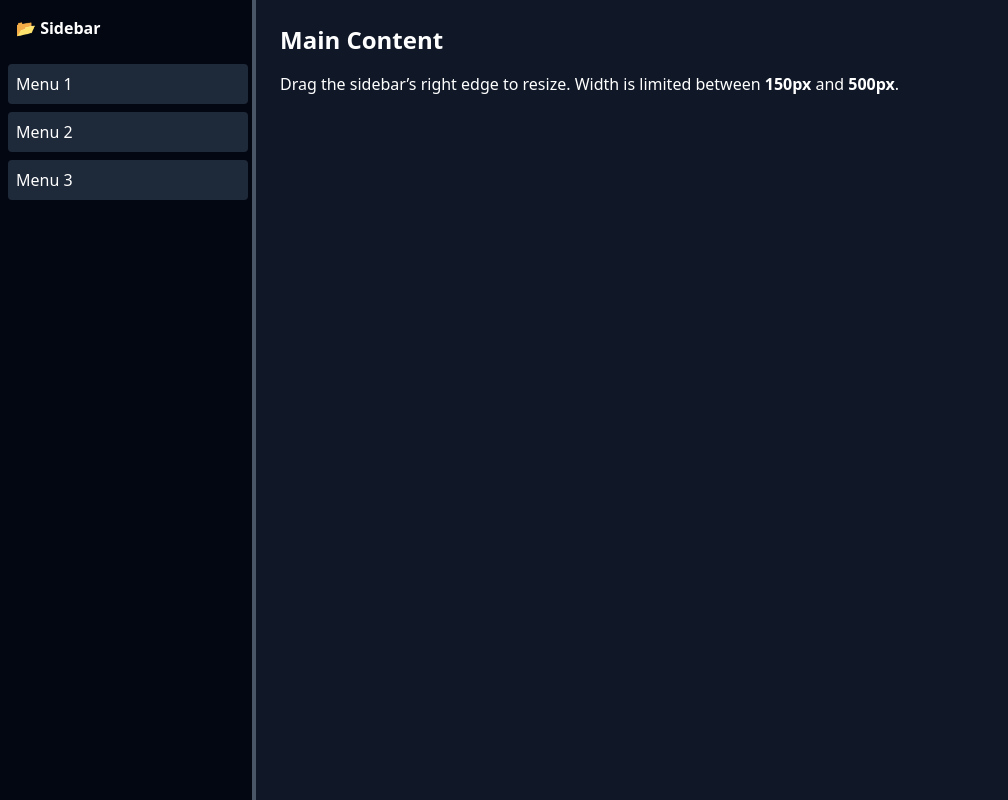
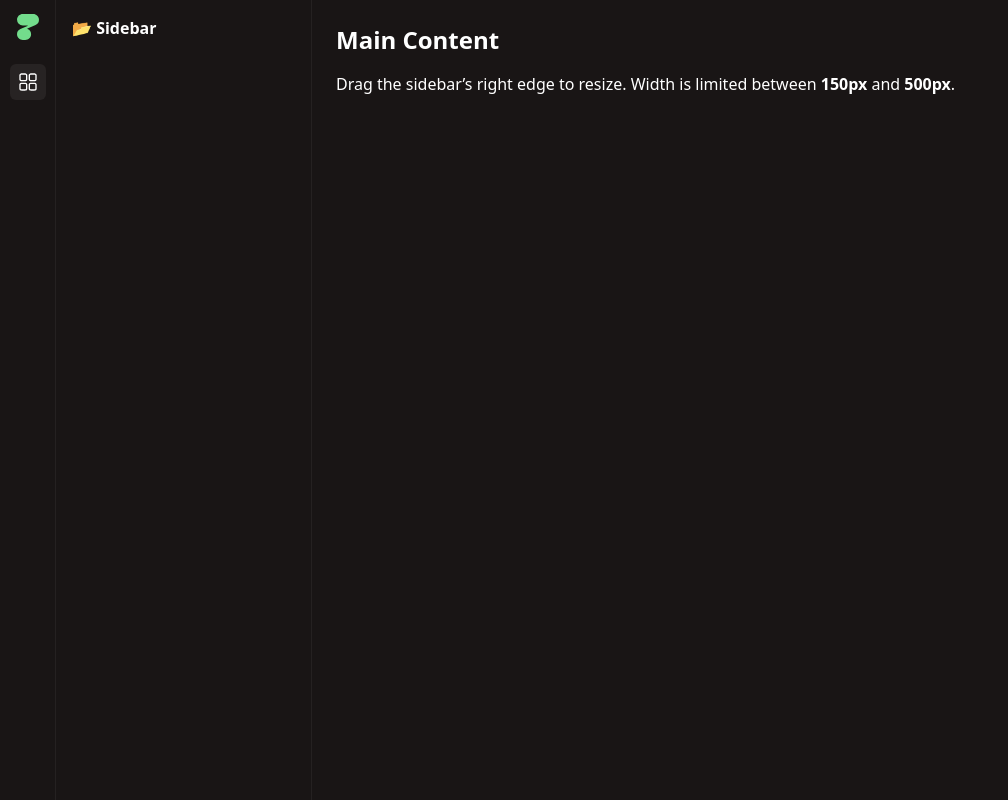
Before and after one commit to Asionsolver/react-interview, a React (Vite) app: page / in a window 1280 px wide. Shown: the whole page, without its empty margins (0-1008 px from the left). Built offline with nearby package versions, Linux system fonts and the light colour scheme.

Commit message:
refactor resize able sidebar code and add toggle sidebar functionality

```diff
--- a/src/components/file-explorer/components/main-content.jsx
+++ b/src/components/file-explorer/components/main-content.jsx
@@ -1,6 +1,6 @@
 const MainContent = () => {
   return (
-    <div className="bg-gray-900 text-white relative flex-1  p-6">
+    <div className="bg-[#191515] text-white relative flex-1  p-6">
       <h1 className="text-2xl font-bold mb-4">Main Content</h1>
       <p>
         Drag the sidebar’s right edge to resize. Width is limited between
--- /dev/null
+++ b/src/components/file-explorer/components/mini-sidebar.jsx
@@ -0,0 +1,18 @@
+import { RxDashboard } from "react-icons/rx";
+const MiniSidebar = ({ onSidebarToggle }) => {
+  return (
+    <div className="bg-[#191515] text-white  relative border-r border-[#252121] w-14  flex items-center flex-col ">
+      <div className="pt-3.5">
+        <img src="/public/brand.svg" alt="brand-logo" className="w-6" />
+      </div>
+
+      <div className="mt-6">
+        <div className="bg-[#272323] p-2 rounded-md" onClick={onSidebarToggle}>
+          <RxDashboard size={20} />
+        </div>
+      </div>
+    </div>
+  );
+};
+
+export default MiniSidebar;
--- a/src/components/file-explorer/components/sidebar.jsx
+++ b/src/components/file-explorer/components/sidebar.jsx
@@ -1,21 +1,25 @@
-const Sidebar = ({ width, handleResize }) => {
+import { memo } from "react";
+import Tooltip from "./tooltip";
+
+const Sidebar = memo(({ width, handleResize, isResizing, tooltipWidth }) => {
+  //   console.log("Sidebar render");
   return (
     <div
-      className="bg-gray-950 text-white  relative"
-      style={{ width: `${width}%` }}
+      className="bg-[#191515] text-white  relative border-r border-[#252121] "
+      style={{
+        width: `${width}%`,
+      }}
     >
       <div className="p-4 font-semibold">📂 Sidebar</div>
-      <ul className="p-2 space-y-2">
-        <li className="p-2 bg-gray-800 rounded">Menu 1</li>
-        <li className="p-2 bg-gray-800 rounded">Menu 2</li>
-        <li className="p-2 bg-gray-800 rounded">Menu 3</li>
-      </ul>
+
       <div
         onMouseDown={handleResize}
-        className="absolute top-0 right-0 w-1 h-full cursor-col-resize bg-gray-600"
-      />
+        className="absolute top-0 right-0 w-1 h-full cursor-col-resize  hover:bg-blue-500 active:bg-blue-500 overflow-hidden"
+      >
+        {isResizing && <Tooltip width={tooltipWidth} />}
+      </div>
     </div>
   );
-};
+});
 
 export default Sidebar;
--- /dev/null
+++ b/src/components/file-explorer/components/tooltip.jsx
@@ -0,0 +1,9 @@
+const Tooltip = ({ width }) => {
+  return (
+    <div className="absolute bg-gray-600 px-1 py-1 -bottom-6 left-[3px] z-20 text-white   text-xs rounded pointer-events-none -translate-x-1/2 -translate-y-full">
+      {width.toFixed(1)}%
+    </div>
+  );
+};
+
+export default Tooltip;
--- a/src/components/file-explorer/file-explorer.jsx
+++ b/src/components/file-explorer/file-explorer.jsx
@@ -1,54 +1,58 @@
-import React from "react";
 import Sidebar from "./components/sidebar";
 import MainContent from "./components/main-content";
-import { useState } from "react";
-import { useEffect } from "react";
-import { useRef } from "react";
+import { useState, useEffect } from "react";
+
+import MiniSidebar from "./components/mini-sidebar";
+import { useResizableSidebar } from "./hooks/useResizableSidebar";
 
 const FileExplorer = () => {
-  const [sidebarWidth, setSidebarWidth] = useState(() => {
+  const {
+    width: sidebarWidth,
+    isResizing,
+    tooltipWidth,
+    startResizing,
+  } = useResizableSidebar(() => {
     const savedWidth = localStorage.getItem("sidebar-width");
-    return savedWidth !== null ? parseFloat(savedWidth) : 20; // default to 20% if not found
+    return savedWidth !== null ? parseFloat(savedWidth) : 20;
   });
 
-  const animationFrameId = useRef(null);
+  const [isSidebarOpen, setIsSidebarOpen] = useState(() => {
+    const savedOpen = localStorage.getItem("sidebar-open");
+    return savedOpen !== null ? JSON.parse(savedOpen) : true; // default open
+  });
 
   // Save width to localStorage whenever it changes
   useEffect(() => {
-    const handle = setTimeout(() => {
-      localStorage.setItem("sidebar-width", sidebarWidth.toString()); // convert to string
-    }, 300); // debounce to avoid excessive writes
-    return () => clearTimeout(handle);
-  }, [sidebarWidth]);
-  const startResizing = (e) => {
-    const startX = e.clientX;
-    const startWidth = sidebarWidth;
+    if (isSidebarOpen) {
+      const handle = setTimeout(() => {
+        localStorage.setItem("sidebar-width", sidebarWidth.toString()); // convert to string
+      }, 300); // debounce to avoid excessive writes
+      return () => clearTimeout(handle);
+    }
+  }, [sidebarWidth, isSidebarOpen]);
 
-    const doDrag = (e) => {
-      if (animationFrameId.current) {
-        cancelAnimationFrame(animationFrameId.current);
-      }
-      animationFrameId.current = requestAnimationFrame(() => {
-        const containerWidth = document.documentElement.clientWidth; // full window width
-        const deltaX = ((e.clientX - startX) / containerWidth) * 100; //  convert to percentage
-        const newWidth = startWidth + deltaX;
-        if (newWidth >= 10 && newWidth <= 80) {
-          setSidebarWidth(newWidth);
-        }
-      });
-    };
+  // Save open/close state to localStorage
+  useEffect(() => {
+    localStorage.setItem("sidebar-open", JSON.stringify(isSidebarOpen));
+  }, [isSidebarOpen]);
 
-    const stopDrag = () => {
-      document.removeEventListener("mousemove", doDrag);
-      document.removeEventListener("mouseup", stopDrag);
-    };
+  const handleSidebarToggle = () => {
+    setIsSidebarOpen((prev) => !prev);
+  };
 
-    document.addEventListener("mousemove", doDrag);
-    document.addEventListener("mouseup", stopDrag);
-  };
   return (
     <div className="flex h-screen w-full">
-      <Sidebar width={sidebarWidth} handleResize={startResizing} />
+      <MiniSidebar onSidebarToggle={handleSidebarToggle} />
+
+      {isSidebarOpen && (
+        <Sidebar
+          isSidebarOpen={isSidebarOpen}
+          width={sidebarWidth}
+          handleResize={startResizing}
+          isResizing={isResizing}
+          tooltipWidth={tooltipWidth}
+        />
+      )}
       <MainContent />
     </div>
   );
--- /dev/null
+++ b/src/components/file-explorer/hooks/useResizableSidebar.js
@@ -0,0 +1,46 @@
+import { useState, useRef, useCallback } from "react";
+
+// Custom hook for resizing sidebar
+export const useResizableSidebar = (initialWidth) => {
+  const [width, setWidth] = useState(initialWidth);
+  const [isResizing, setIsResizing] = useState(false);
+  const [tooltipWidth, setTooltipWidth] = useState(initialWidth);
+  const animationFrameId = useRef(null);
+  const startResizing = useCallback(
+    (e) => {
+      const startX = e.clientX;
+      const startWidth = width;
+      const containerWidth = document.documentElement.clientWidth;
+
+      setIsResizing(true);
+      setTooltipWidth(startWidth);
+
+      const doDrag = (e) => {
+        if (animationFrameId.current)
+          cancelAnimationFrame(animationFrameId.current);
+        animationFrameId.current = requestAnimationFrame(() => {
+          const deltaX = ((e.clientX - startX) / containerWidth) * 100;
+          const newWidth = startWidth + deltaX;
+          if (newWidth >= 10 && newWidth <= 80) {
+            setWidth(newWidth);
+            setTooltipWidth(newWidth);
+          }
+        });
+      };
+
+      const stopDrag = () => {
+        document.removeEventListener("mousemove", doDrag);
+        document.removeEventListener("mouseup", stopDrag);
+        if (animationFrameId.current)
+          cancelAnimationFrame(animationFrameId.current);
+        setIsResizing(false);
+      };
+
+      document.addEventListener("mousemove", doDrag);
+      document.addEventListener("mouseup", stopDrag);
+    },
+    [width]
+  );
+
+  return { width, setWidth, isResizing, tooltipWidth, startResizing };
+};
```
Also changed, not shown: public/brand.svg (added).
